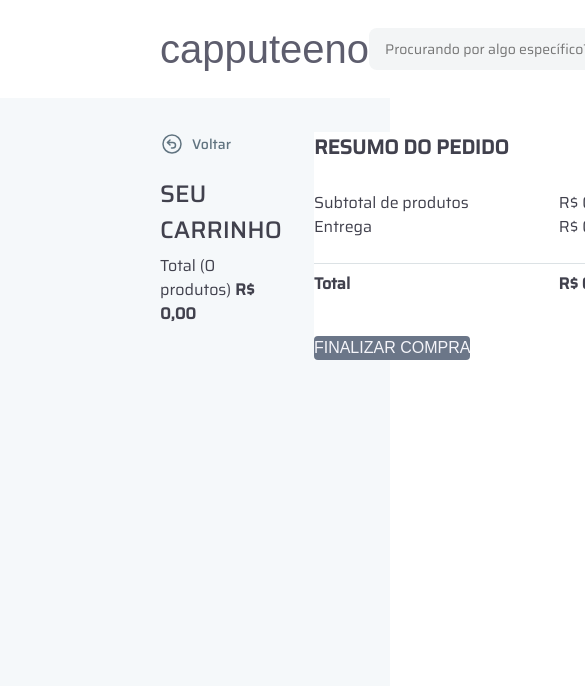
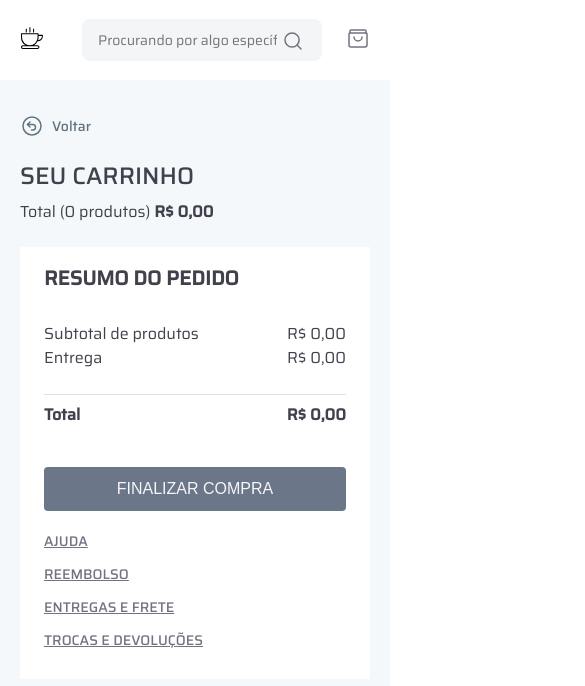
Before and after one commit to Lucal22/Front-end-challenge, a Next.js app in the folder capputeeno/: page /cart in a window 390 px wide. Shown: the top 686 px of the page, 585 px wide, since content can reach past the window. Built offline with nearby package versions, Linux system fonts and the light colour scheme; a web font is replaced by a local one.

Commit message:
Adding responsivity.

```diff
--- a/capputeeno/src/components/Filters/components/Priority/styles.ts
+++ b/capputeeno/src/components/Filters/components/Priority/styles.ts
@@ -1,7 +1,7 @@
 import { theme } from '@/styles/theme';
 import styled, { css } from 'styled-components';
 
-interface OrganizerStyleProps {
+interface PriorityStyleProps {
   isOpen: boolean;
 }
 
@@ -18,10 +18,12 @@
   background-color: transparent;
   gap: 0.8rem;
   align-items: center;
+  font-family: inherit;
+  font-size: 1.4rem;
   color: ${theme.colors.gray};
 `;
 
-export const DropMenu = styled.ul<OrganizerStyleProps>`
+export const DropMenu = styled.ul<PriorityStyleProps>`
   ${({ isOpen }) => css`
     display: ${isOpen ? 'block' : 'none'};
     cursor: pointer;
--- a/capputeeno/src/components/Icons/index.tsx
+++ b/capputeeno/src/components/Icons/index.tsx
@@ -1,3 +1,11 @@
+export function CoffeIcon() {
+  return (
+    <svg xmlns="http://www.w3.org/2000/svg" viewBox="0 0 24 24">
+      <path d="M17.669 15.284a5.336 5.336 0 0 0 3.857-1.57 6.349 6.349 0 0 0 1.461-4.384.516.516 0 0 0-.514-.479h-3.9V7.705a.516.516 0 0 0-.515-.515H1.521A.516.516 0 0 0 1 7.705v3.679a8.877 8.877 0 0 0 4.69 7.831H2.9a1.89 1.89 0 1 0 0 3.779h14.6a1.89 1.89 0 1 0 0-3.779h-3.6a8.876 8.876 0 0 0 3.769-3.931zm.908-3.9v-1.5h3.378a5.081 5.081 0 0 1-1.189 3.136 4.142 4.142 0 0 1-2.659 1.2 8.879 8.879 0 0 0 .47-2.836zM17.5 20.246a.859.859 0 0 1 0 1.718H2.9a.859.859 0 0 1 0-1.718zm-7.709-1.031a7.8 7.8 0 0 1-7.755-7.831V8.221h15.511v3.163a7.8 7.8 0 0 1-7.756 7.831zM9.936 6.5a.516.516 0 0 0 .515-.516V1.521a.516.516 0 0 0-1.031 0v4.466a.516.516 0 0 0 .516.513zM6.3 6.5a.516.516 0 0 0 .516-.516V2.9a.516.516 0 0 0-1.031 0v3.087A.516.516 0 0 0 6.3 6.5zM13.572 6.5a.516.516 0 0 0 .515-.516V2.9a.516.516 0 0 0-1.031 0v3.087a.516.516 0 0 0 .516.513z" />
+    </svg>
+  );
+}
+
 export function ArrowRight() {
   return (
     <svg
--- a/capputeeno/src/components/container/styles.ts
+++ b/capputeeno/src/components/container/styles.ts
@@ -5,5 +5,8 @@
   position: relative;
   background-color: ${theme.background.page};
   min-height: 100vh;
-  padding: 3.4rem 16rem;
+  padding: 3.4rem 2rem;
+  @media (min-width: 1212px) {
+    padding: 3.4rem 16rem;
+  }
 `;
--- a/capputeeno/src/container/CartPage/components/Card/styles.ts
+++ b/capputeeno/src/container/CartPage/components/Card/styles.ts
@@ -7,7 +7,7 @@
   border-radius: 0.8rem;
   background-color: ${theme.background.white};
   font-family: inherit;
-  height: 21.1rem;
+  max-height: 21.1rem;
   margin-bottom: 1.6rem;
   p {
     padding: 0;
@@ -16,28 +16,41 @@
 
 export const Img = styled.div`
   img {
-    width: 25.6rem;
-    height: 21.1rem;
+    width: 12.8rem;
     border-top-left-radius: 0.8rem;
     border-bottom-left-radius: 0.8rem;
+    @media (min-width: 768px) {
+      width: 25.6rem;
+      height: 21.1rem;
+    }
   }
 `;
 
 export const Informations = styled.div`
   position: relative;
+  display: flex;
+  width: 100%;
+  flex-direction: column;
   padding: 1.6rem 1.6rem 2.4rem 0;
-
   font-weight: 300;
   line-height: 150%;
   color: ${theme.colors.products};
 
   h2 {
-    font-size: 2rem;
+    font-size: 1.4rem;
     font-weight: 300;
     padding-bottom: 1.2rem;
+    @media (min-width: 768px) {
+      font-size: 2rem;
+    }
   }
   p {
+    display: none;
     font-size: 1.2rem;
+    @media (min-width: 768px) {
+      display: block;
+      padding-bottom: 2.5rem;
+    }
   }
 `;
 
@@ -50,17 +63,20 @@
 `;
 
 export const ProductQtd = styled.div`
-  position: absolute;
   width: 100%;
-  bottom: 2.4rem;
   display: flex;
   justify-content: space-between;
-  align-items: flex-end;
-  padding-right: 1.6rem;
+  align-items: center;
   p {
-    font-size: 1.6rem;
+    display: block;
+    font-size: 1.2rem;
     font-weight: 600;
     line-height: 150%;
+    text-align: end;
+    padding: 0;
+    @media (min-width: 768px) {
+      font-size: 1.6rem;
+    }
   }
 `;
 
--- a/capputeeno/src/container/CartPage/index.tsx
+++ b/capputeeno/src/container/CartPage/index.tsx
@@ -49,6 +49,7 @@
             : null}
         </Styled.CartItens>
         <Styled.BuyProducts>
+          <div>
             <h2>RESUMO DO PEDIDO</h2>
             <Styled.SubTotal>
               <p>Subtotal de produtos</p>
@@ -63,9 +64,21 @@
               <p>Total</p>
               <p>R$ {total}</p>
             </Styled.Total>
-          <Styled.Purchase onClick={handlePurchase} disabled={disable}>
+            <Styled.Purchase>
+              <Styled.PurchaseButton
+                onClick={handlePurchase}
+                disabled={disable}
+              >
                 FINALIZAR COMPRA
+              </Styled.PurchaseButton>
             </Styled.Purchase>
+          </div>
+          <Styled.Links>
+            <a href="/">ajuda</a>
+            <a href="/">reembolso</a>
+            <a href="/">entregas e frete</a>
+            <a href="/">trocas e devoluções</a>
+          </Styled.Links>
         </Styled.BuyProducts>
       </Styled.Flex>
     </Container>
--- a/capputeeno/src/container/CartPage/styles.ts
+++ b/capputeeno/src/container/CartPage/styles.ts
@@ -2,10 +2,12 @@
 import styled, { css } from 'styled-components';
 
 export const Flex = styled.div`
+  @media (min-width: 1212px) {
     display: grid;
     grid-template-columns: 2fr 1fr;
     gap: 3.2rem;
     font-style: normal;
+  }
 `;
 
 export const CartItens = styled.div`
@@ -32,12 +34,15 @@
 `;
 
 export const BuyProducts = styled.div`
+  display: flex;
+  flex-direction: column;
+  justify-content: space-between;
+  padding: 1.6rem 2.4rem;
   color: ${theme.colors.products};
   background-color: ${theme.colors.white};
   @media (min-width: 768px) {
     width: 100%;
     height: 70rem;
-    padding: 1.6rem 2.4rem;
   }
   h2 {
     font-weight: 600;
@@ -64,7 +69,7 @@
 `;
 
 export const Line = styled.div`
-  width: 304px;
+  width: 100%;
   height: 1px;
   background-color: ${theme.colors.border};
   margin-bottom: 0.8rem;
@@ -79,12 +84,15 @@
   }
 `;
 
-export const Purchase = styled.button`
+export const Purchase = styled.div`
+  display: flex;
+  justify-content: center;
+`;
+
+export const PurchaseButton = styled.button`
   ${({ disabled }) => css`
-    @media (min-width: 768px) {
     width: 30.3rem;
     height: 4.4rem;
-    }
     cursor: ${disabled ? 'default' : 'pointer'};
     border: none;
     background: ${disabled ? theme.background.gray : theme.background.green};
@@ -96,3 +104,19 @@
     color: ${theme.colors.light};
   `}
 `;
+
+export const Links = styled.div`
+  display: flex;
+  flex-direction: column;
+  padding-top: 2rem;
+  a {
+    font-size: 1.4rem;
+    font-family: Saira;
+    font-weight: 500;
+    line-height: 150%;
+    text-decoration-line: underline;
+    text-transform: uppercase;
+    color: ${theme.colors.gray};
+    padding-bottom: 1.2rem;
+  }
+`;
--- a/capputeeno/src/container/Header/index.tsx
+++ b/capputeeno/src/container/Header/index.tsx
@@ -3,7 +3,7 @@
 import React, { ChangeEvent } from 'react';
 import * as Styled from './styles';
 
-import { Cart, Search } from '../../components/Icons';
+import { Cart, CoffeIcon, Search } from '../../components/Icons';
 import useLocalStorage from '@/hooks/useLocalStorage';
 import { useFilter } from '@/hooks/useFilter';
 
@@ -19,7 +19,8 @@
     <Styled.Header>
       <div>
         <Styled.Logo href="/" className={Styled.sairaStencil.className}>
-          capputeeno
+          <h1>CAPPUTEENO</h1>
+          <CoffeIcon />
         </Styled.Logo>
       </div>
       <Styled.RightContent>
--- a/capputeeno/src/container/Header/styles.ts
+++ b/capputeeno/src/container/Header/styles.ts
@@ -16,13 +16,35 @@
   display: flex;
   justify-content: space-between;
   align-items: center;
-  padding: 1.9rem 16rem;
+  padding: 1.9rem 2rem;
+  gap: 1rem;
+  @media (min-width: 1212px) {
+    padding: 1.9rem 16rem;
+  }
 `;
 
 export const Logo = styled.a`
-  font-size: 4rem;
-  color: ${theme.colors.title};
-  line-height: 6rem;
+  h1 {
+    display: none;
+    font-size: 2rem;
+    color: ${theme.colors.title};
+  }
+  svg {
+    width: 2.4rem;
+    height: 2.4rem;
+    color: ${theme.colors.title};
+  }
+
+  @media (min-width: 768px) {
+    h1 {
+      display: block;
+      font-size: 4rem;
+      line-height: 6rem;
+    }
+    svg {
+      display: none;
+    }
+  }
 `;
 
 export const RightContent = styled.div`
@@ -37,7 +59,7 @@
 `;
 
 export const Search = styled.input`
-  width: 35.2rem;
+  width: 24rem;
   background-color: ${theme.background.search};
   padding: 1rem 4.5rem 1rem 1.6rem;
   color: ${theme.colors.gray};
@@ -45,6 +67,9 @@
   border-radius: 0.8rem;
   font-family: inherit;
   font-size: 1.4rem;
+  @media (min-width: 480px) {
+    width: 35.2rem;
+  }
 `;
 
 export const Button = styled.button`
--- a/capputeeno/src/container/Products/styles.ts
+++ b/capputeeno/src/container/Products/styles.ts
@@ -3,7 +3,7 @@
 export const Container = styled.div`
   display: grid;
   grid-template-columns: repeat(auto-fill, 25.6rem);
-  max-width: 100%;
+  width: 100%;
   gap: 2.4rem;
   padding-top: 3.2rem;
   justify-content: center;
```
Also changed, not shown: capputeeno/src/components/Filters/components/Selectors/styles.ts (+14 -2 lines), capputeeno/src/container/ProductPage/index.tsx (+6 -2 lines), capputeeno/src/container/ProductPage/styles.ts (+19 -5 lines). Lines whose indentation alone changed are shown as unchanged.
